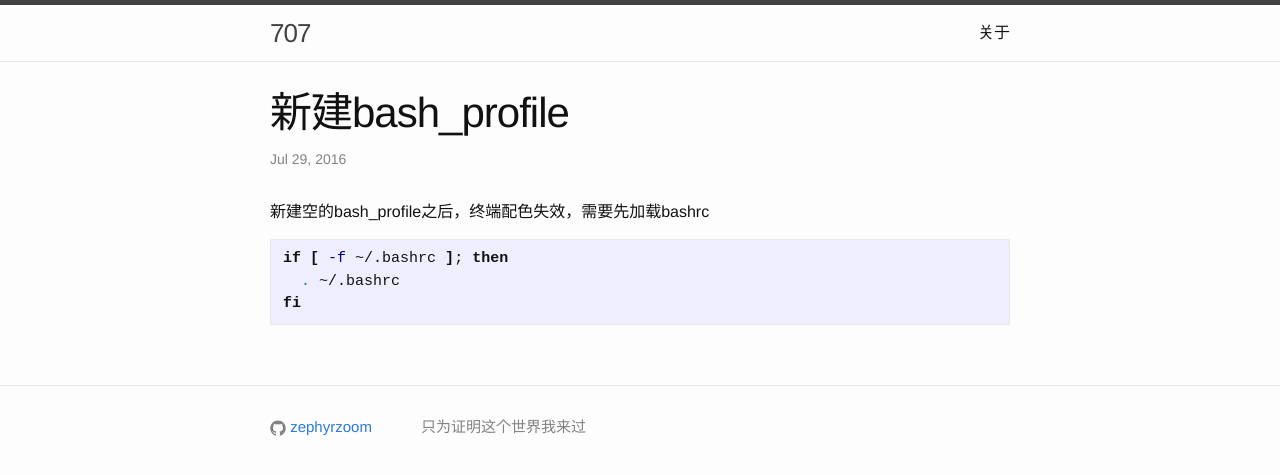
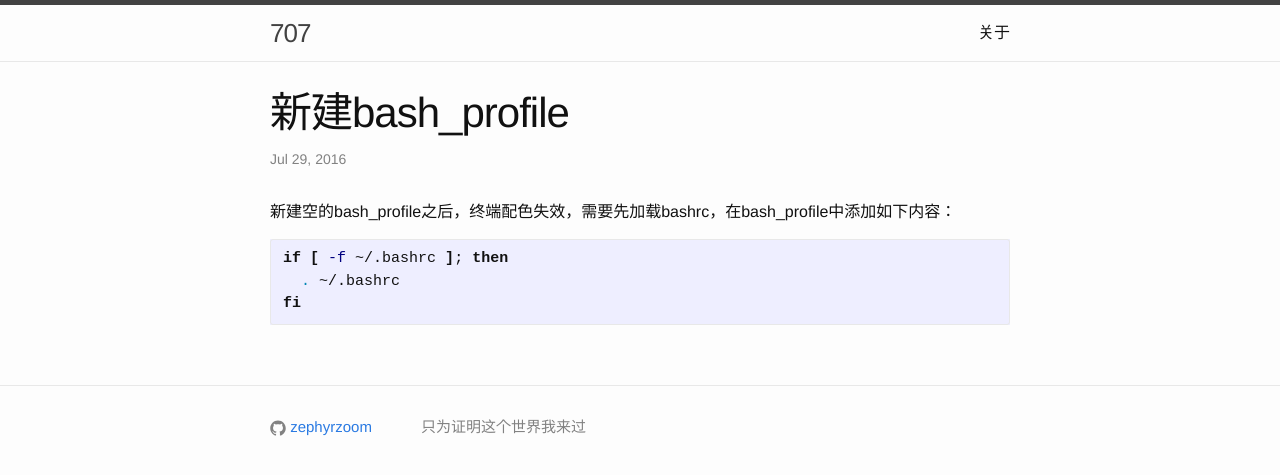
Before and after one commit to zephyrzoom/zephyrzoom.github.io, a Jekyll site: the page built from _posts/2016-07-29-bash_profile.md, in a window 1280 px wide. Shown: the top 475 px of the page. Built offline with Jekyll 4.4.1, drawn with Linux system fonts in a browser that asks for light colours.

Commit message:
update bash_profile

````diff
--- a/_posts/2016-07-29-bash_profile.md
+++ b/_posts/2016-07-29-bash_profile.md
@@ -3,7 +3,7 @@ layout: post
 title: 新建bash_profile
 date: 2016-07-29 12:10:00 +0800
 ---
-新建空的bash_profile之后，终端配色失效，需要先加载bashrc
+新建空的bash_profile之后，终端配色失效，需要先加载bashrc，在bash_profile中添加如下内容：
 
 ```shell
 if [ -f ~/.bashrc ]; then
````
